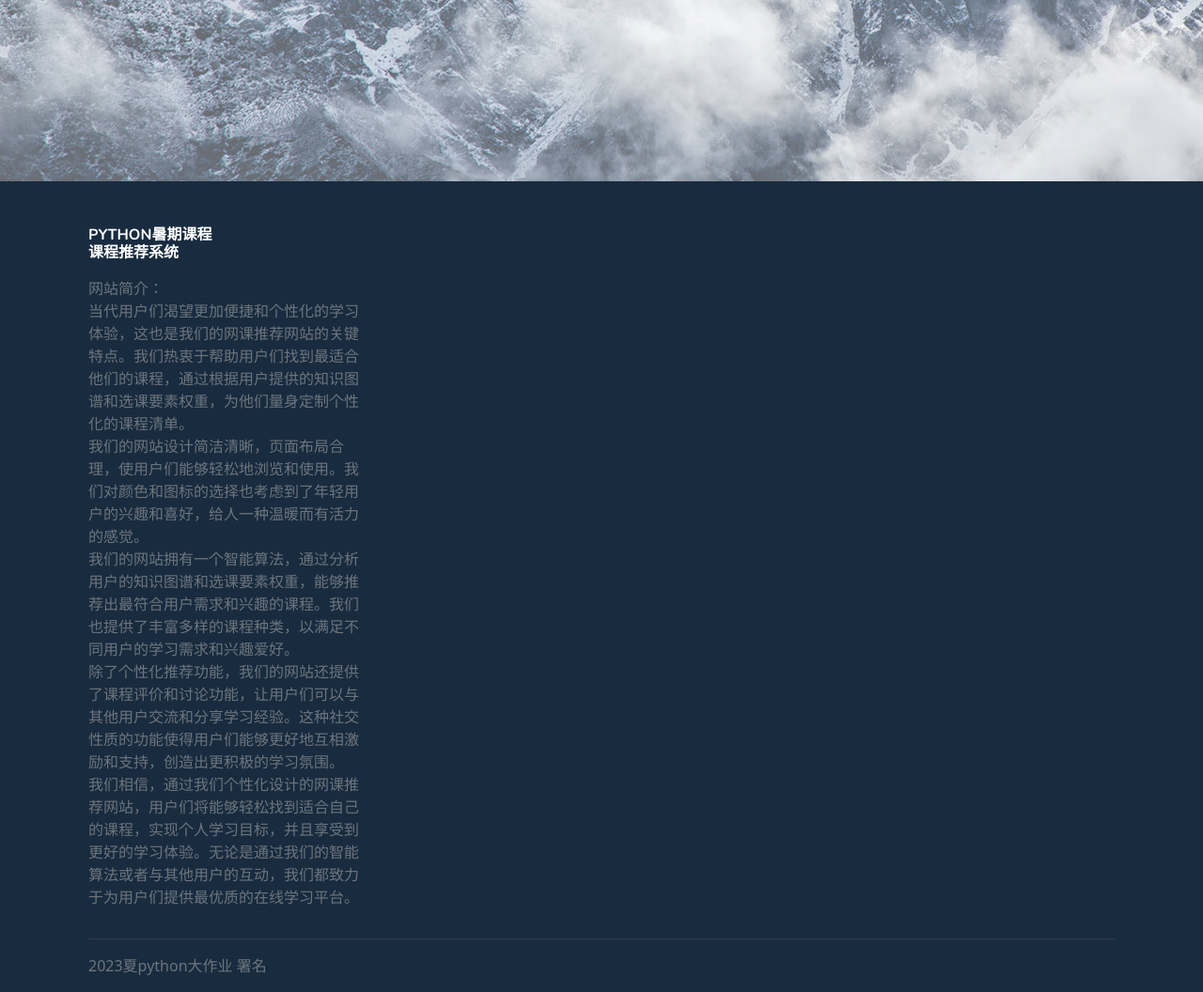
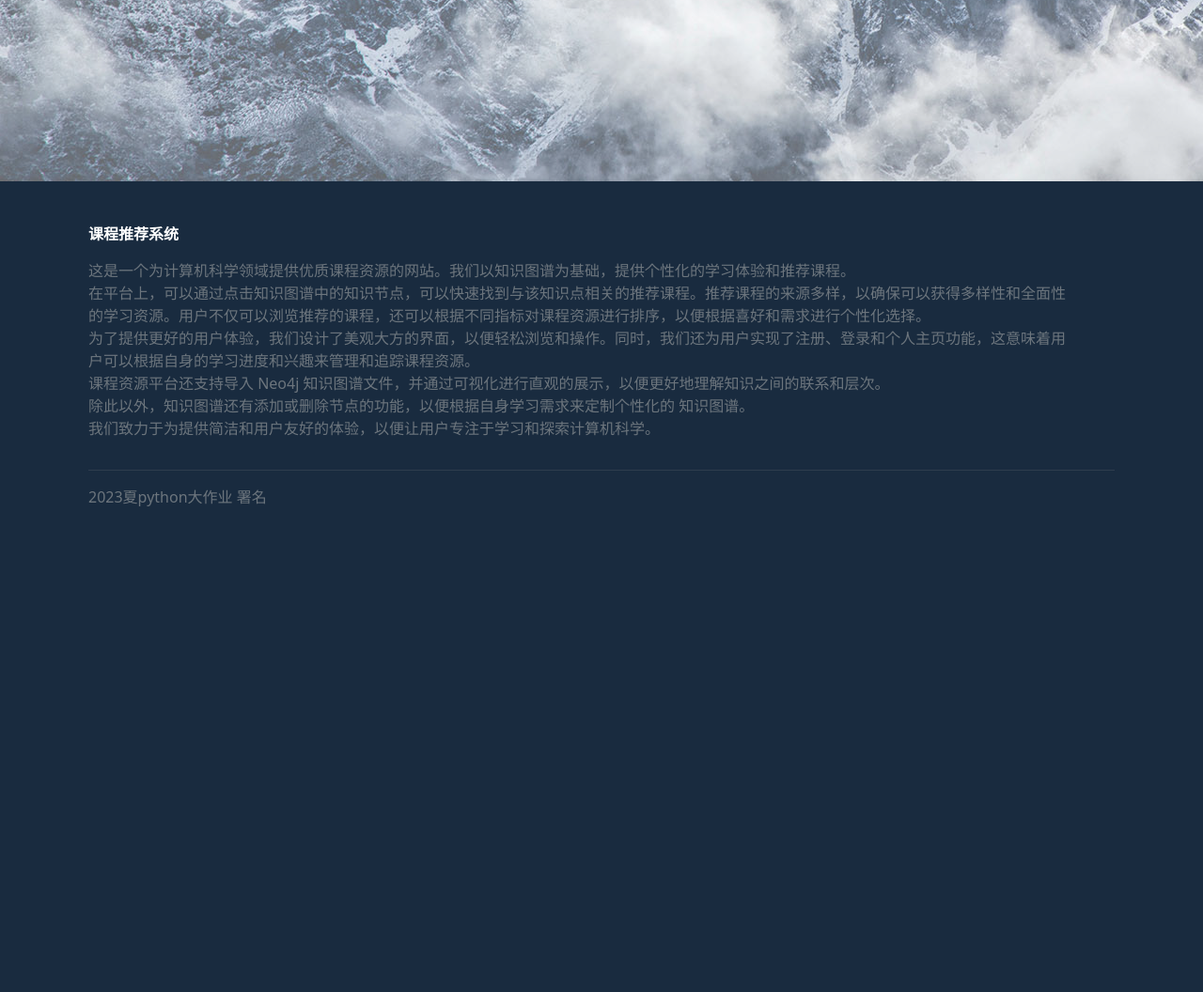
Before and after one commit to Steve-Strange/Online-Course-Nin1-website, a Django app: page /home/ in a window 1280 px wide. Shown: the part 668-1724 px from the top of the page at 94% size. After the commit the page ends 1207 px from the top, so only its background shows below. Run offline with Django 4.2, Linux system fonts and the light colour scheme; the visitor is signed in with stand-in values (Sample User, id 1); data comes from the database, SQL or seed files in the repository; parts of the project's set-up code (start-up, migrations or seed data) failed here and were passed over; some libraries are stand-ins or nearby versions.

Commit message:
introduction html beautify

```diff
--- a/templates/User/homepage.html
+++ b/templates/User/homepage.html
@@ -409,18 +409,24 @@
         <!--                    </div>-->
 
 
-        <footer class="pt-5 pb-3 footer  footer-dark bg-tertiary">
+        <footer class="pt-5 pb-3 footer footer-dark bg-tertiary">
             <div class="container">
                 <div class="row">
-                    <div class="col-12 col-md-4">
+                    <div class="col-12">
                         <div class="pr-lg-5">
-                            <h1 class="heading h6 text-uppercase font-weight-700 mb-3">python暑期课程<br>课程推荐系统
+                            <h1 class="heading h6 text-uppercase font-weight-700 mb-3">课程推荐系统
                             </h1>
-                            <p>网站简介：<br>当代用户们渴望更加便捷和个性化的学习体验，这也是我们的网课推荐网站的关键特点。我们热衷于帮助用户们找到最适合他们的课程，通过根据用户提供的知识图谱和选课要素权重，为他们量身定制个性化的课程清单。<br>
-                                我们的网站设计简洁清晰，页面布局合理，使用户们能够轻松地浏览和使用。我们对颜色和图标的选择也考虑到了年轻用户的兴趣和喜好，给人一种温暖而有活力的感觉。<br>
-                                我们的网站拥有一个智能算法，通过分析用户的知识图谱和选课要素权重，能够推荐出最符合用户需求和兴趣的课程。我们也提供了丰富多样的课程种类，以满足不同用户的学习需求和兴趣爱好。<br>
-                                除了个性化推荐功能，我们的网站还提供了课程评价和讨论功能，让用户们可以与其他用户交流和分享学习经验。这种社交性质的功能使得用户们能够更好地互相激励和支持，创造出更积极的学习氛围。<br>
-                                我们相信，通过我们个性化设计的网课推荐网站，用户们将能够轻松找到适合自己的课程，实现个人学习目标，并且享受到更好的学习体验。无论是通过我们的智能算法或者与其他用户的互动，我们都致力于为用户们提供最优质的在线学习平台。<br>
+                            <p> 这是一个为计算机科学领域提供优质课程资源的网站。我们以知识图谱为基础，提供个性化的学习体验和推荐课程。
+                                <br>
+                                在平台上，可以通过点击知识图谱中的知识节点，可以快速找到与该知识点相关的推荐课程。推荐课程的来源多样，以确保可以获得多样性和全面性的学习资源。用户不仅可以浏览推荐的课程，还可以根据不同指标对课程资源进行排序，以便根据喜好和需求进行个性化选择。
+                                <br>
+                                为了提供更好的用户体验，我们设计了美观大方的界面，以便轻松浏览和操作。同时，我们还为用户实现了注册、登录和个人主页功能，这意味着用户可以根据自身的学习进度和兴趣来管理和追踪课程资源。
+                                <br>
+                                课程资源平台还支持导入 Neo4j 知识图谱文件，并通过可视化进行直观的展示，以便更好地理解知识之间的联系和层次。
+                                <br>
+                                除此以外，知识图谱还有添加或删除节点的功能，以便根据自身学习需求来定制个性化的 知识图谱。
+                                <br>
+                                我们致力于为提供简洁和用户友好的体验，以便让用户专注于学习和探索计算机科学。
                             </p>
                         </div>
                     </div>
```
Also changed, not shown: report.md (+7 -8 lines), templates/Neo4j/kgviewer.html (+14 -4 lines).
